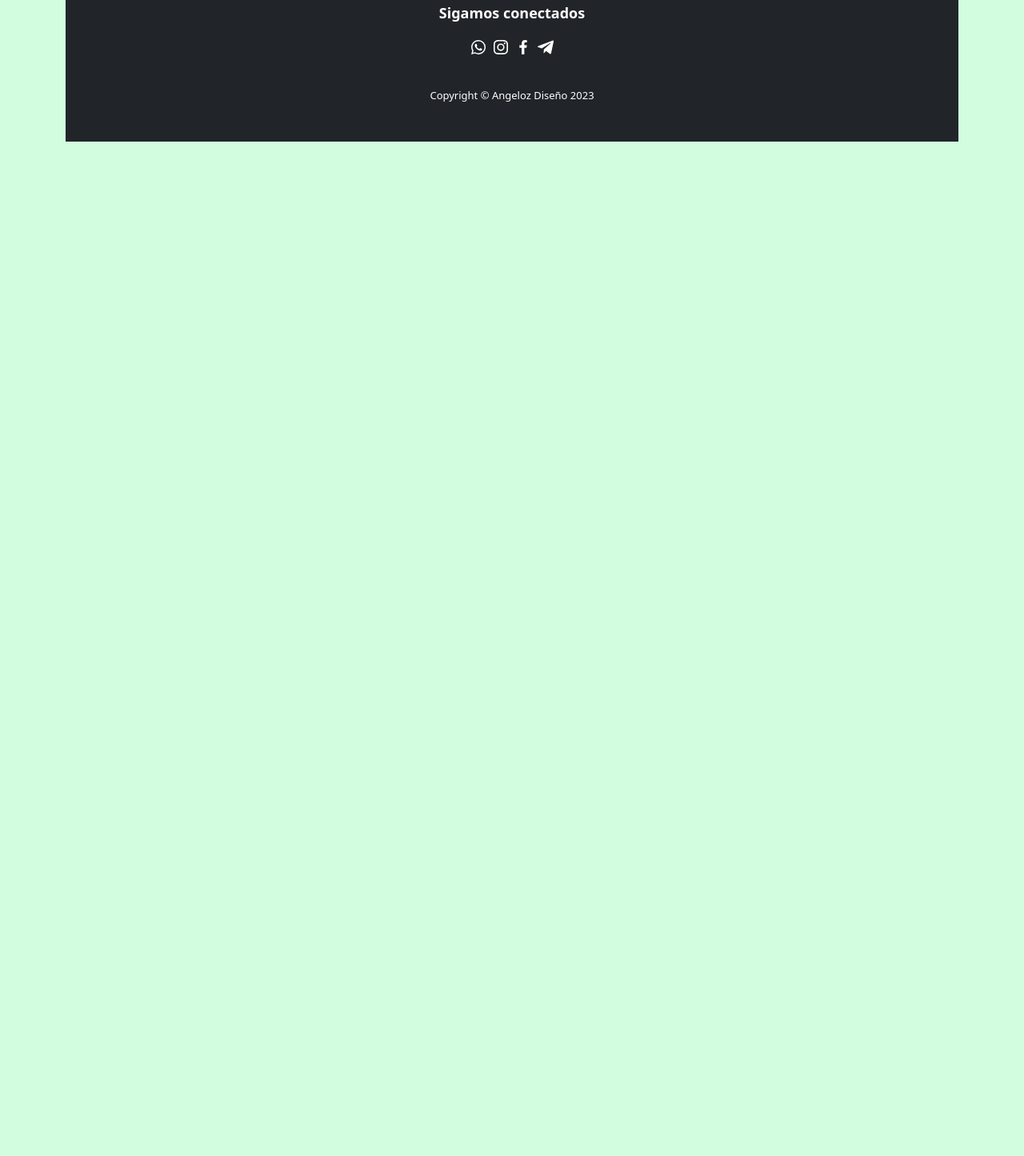
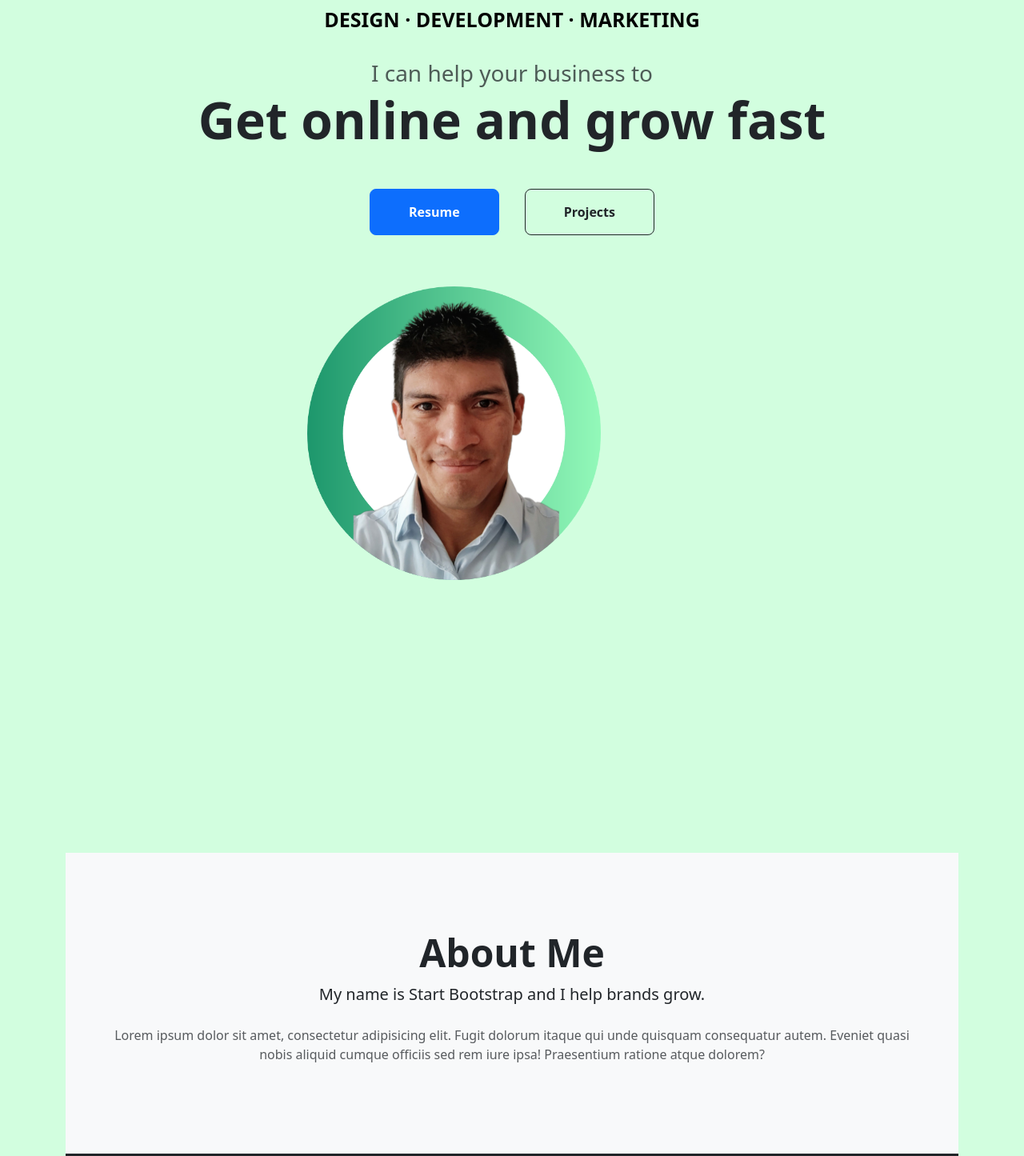
Before and after one commit to Amjel2022/TPTelefonicaFront, a plain HTML site: page Paginas/docentes.html in a window 1280 px wide. Shown: the part 236-1681 px from the top of the page at 80% size. Before the commit the page ends 800 px from the top, so only its background shows below. Drawn offline with Linux system fonts and the light colour scheme.

Commit message:
maquetado de pagina docentes / explorar grid / armar CV

```diff
--- a/Paginas/docentes.html
+++ b/Paginas/docentes.html
@@ -61,12 +61,67 @@
                     <input class="form-control me-2" type="search" placeholder="¿Qué deseas buscar?" aria-label="Search">
                     <button class="btn btn-outline-success" type="submit">🔍</button>
                 </form>
-                <!-- FIN DE NAVBAR -->
             </div>
         </nav>
+        <!-- FIN DE NAVBAR -->
 
+        <!-- CONTENIDO - PROTOTIPO DE CV -->
 
+        <main class="flex-shrink-0">
+            <!-- Header-->
+            <header class="py-5">
+                <div class="container px-5 pb-5">
+                    <div class="row gx-5 align-items-center">
+                        <div class="col-xxl-5">
+                            <!-- Header text content-->
+                            <div class="text-center text-xxl-start">
+                                <div class="badge bg-gradient-primary-to-secondary text-black mb-4" style="font-size: 25px;"><div class="text-uppercase">Design &middot; Development &middot; Marketing</div></div>
+                                <div class="fs-3 fw-light text-muted">I can help your business to</div>
+                                <h1 class="display-3 fw-bolder mb-5"><span class="text-gradient d-inline">Get online and grow fast</span></h1>
+                                <div class="d-grid gap-3 d-sm-flex justify-content-sm-center justify-content-xxl-start mb-3">
+                                    <a class="btn btn-primary btn-lg px-5 py-3 me-sm-3 fs-6 fw-bolder" href="resume.html">Resume</a>
+                                    <a class="btn btn-outline-dark btn-lg px-5 py-3 fs-6 fw-bolder" href="projects.html">Projects</a>
+                                </div>
+                            </div>
+                        </div>
+                        <div class="col-xxl-7">
+                            <!-- Header profile picture-->
+                            <div class="d-flex justify-content-center mt-5 mt-xxl-0">
+                                <div class="profile bg-gradient-primary-to-secondary">
+                                    <img class="profile-img text-start" src="../Imagenes/fotoCV2.png" alt="Foto de CV"
+                                    style="width: auto;
+                                        height: 60%;
+                                        margin-left: 100px;
 
+                                    "/>
+                                </div>
+                            </div>
+                        </div>
+                    </div>
+                </div>
+            </header>
+            <!-- About Section-->
+            <section class="bg-light py-5">
+                <div class="container px-5">
+                    <div class="row gx-5 justify-content-center">
+                        <div class="col-xxl-8">
+                            <div class="text-center my-5">
+                                <h2 class="display-5 fw-bolder"><span class="text-gradient d-inline">About Me</span></h2>
+                                <p class="lead fw-light mb-4">My name is Start Bootstrap and I help brands grow.</p>
+                                <p class="text-muted">Lorem ipsum dolor sit amet, consectetur adipisicing elit. Fugit dolorum itaque qui unde quisquam consequatur autem. Eveniet quasi nobis aliquid cumque officiis sed rem iure ipsa! Praesentium ratione atque dolorem?</p>
+                                <div class="d-flex justify-content-center fs-2 gap-4">
+                                    <a class="text-gradient" href="#!"><i class="bi bi-twitter"></i></a>
+                                    <a class="text-gradient" href="#!"><i class="bi bi-linkedin"></i></a>
+                                    <a class="text-gradient" href="#!"><i class="bi bi-github"></i></a>
+                                </div>
+                            </div>
+                        </div>
+                    </div>
+                </div>
+            </section>
+        </main>
+
+        <!-- FIN DE CONTENIDO -->
         <!-- Footer-->
         <footer class="py-5 bg-dark">
             <div class="container px-4 px-lg-5">
@@ -83,5 +138,6 @@
 
         <script src="../js/bootstrap.bundle.min.js"></script>
 
+
 </body>
 </html>
--- /dev/null
+++ b/js/scripts.js
@@ -0,0 +1,2 @@
+// This file is intentionally blank
+// Use this file to add JavaScript to your project
```
Also changed, not shown: Imagenes/fotoCV2.png (added).
